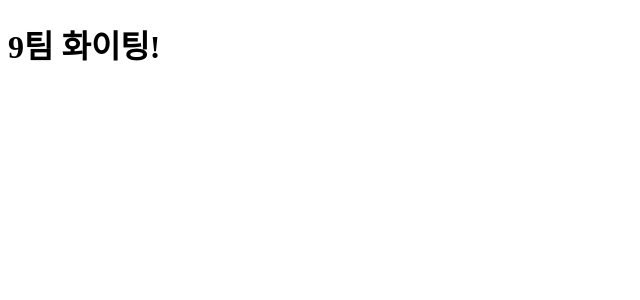
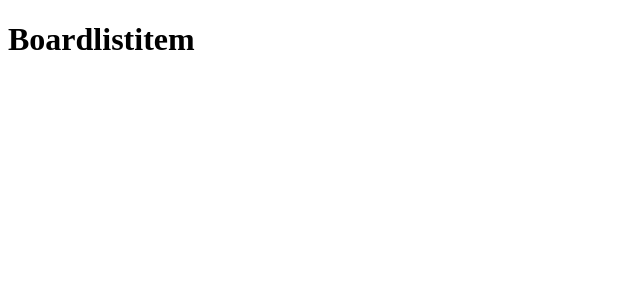
Before and after one commit to FRONTENDSCHOOL9/chuno, a React (Vite) app: page / in a window 1280 px wide. Shown: the top 300 px of the page, without its empty margins (0-640 px from the left). Built offline with nearby package versions, Linux system fonts and the light colour scheme.

Commit message:
🚧pages 폴더 추가 board 컴포넌트 생성 및 마크업 진행중

```diff
--- a/src/App.jsx
+++ b/src/App.jsx
@@ -1,9 +1,11 @@
+
 import { RecoilRoot } from 'recoil';
+import Boardlist from './pages/boards/boardlist';
 
 function App() {
   return (
     <RecoilRoot>
-      <h1>9팀 화이팅!</h1>
+        <Boardlist />
     </RecoilRoot>
   );
 }
--- /dev/null
+++ b/src/pages/boards/boardlist.jsx
@@ -0,0 +1,10 @@
+import Boardlistitem from "./boardlistitem";
+
+
+function Boardlist(){
+    return (
+        <Boardlistitem />
+    )
+}
+
+export default Boardlist;
--- /dev/null
+++ b/src/pages/boards/boardlistitem.jsx
@@ -0,0 +1,7 @@
+function Boardlistitem(){
+    return (
+        <h1>Boardlistitem</h1>
+    )
+}
+
+export default Boardlistitem;
```
